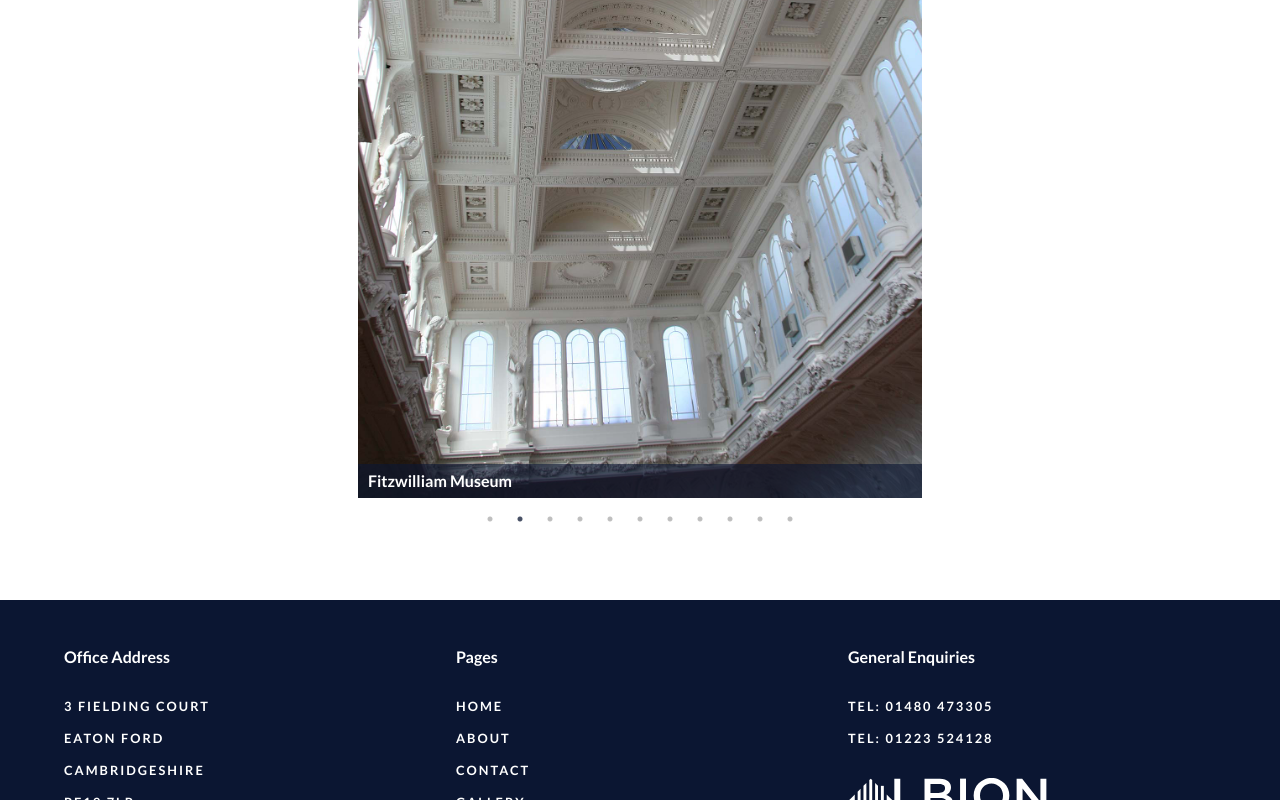
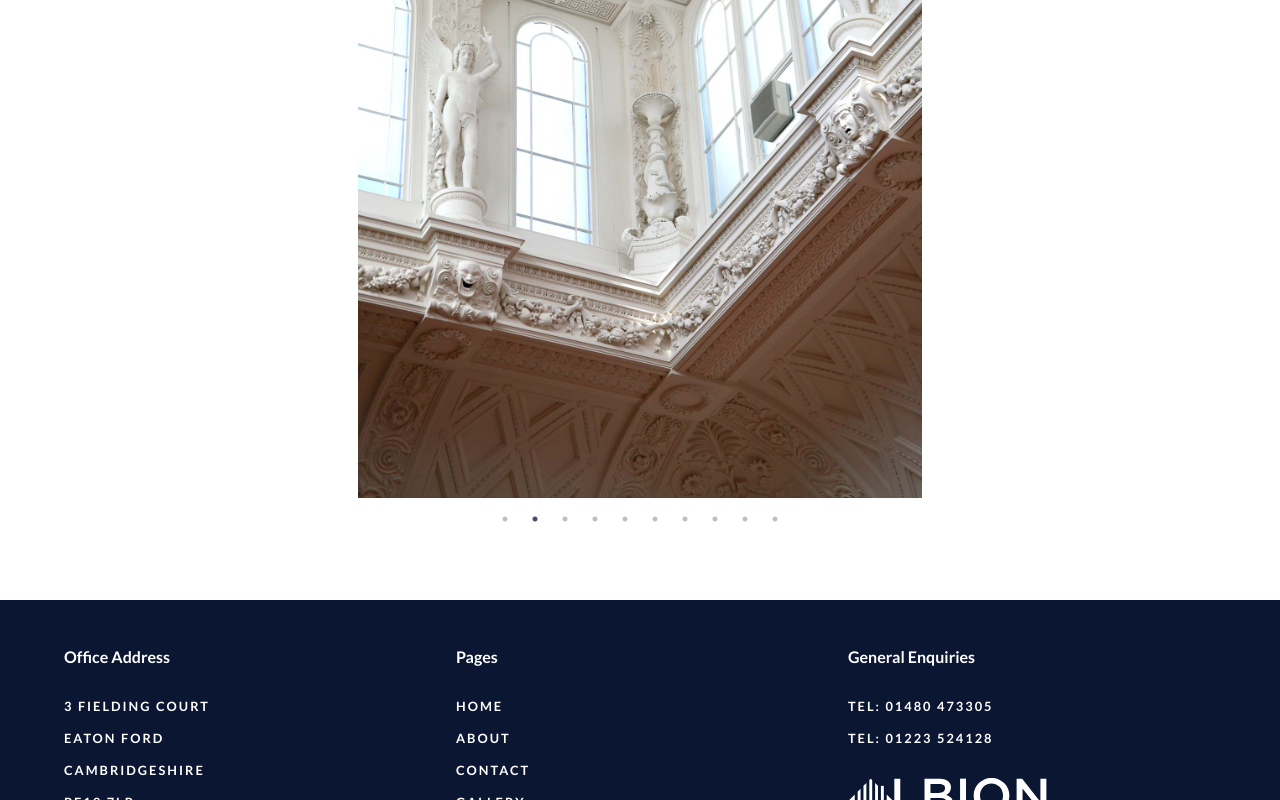
Before and after one commit to ellis-sutehall/albion-gatsby, a Gatsby site: page /gallery in a window 1280 px wide. Shown: the part 577-1377 px from the top of the page. Built offline with nearby package versions, Linux system fonts and the light colour scheme; Gatsby itself is replaced by a stand-in of ours.

Commit message:
Adds video, removes gallery image and captions

```diff
--- a/src/components/footer.js
+++ b/src/components/footer.js
@@ -119,7 +119,7 @@ const Footer = () => {
             </div>
             <div className="level-right">
               <div className="level-item">
-                <p class="site-credit">
+                <p className="site-credit">
                   Website by{" "}
                   <a
                     href="https://ellissutehall.co.uk"
--- a/src/pages/gallery.js
+++ b/src/pages/gallery.js
@@ -33,19 +33,6 @@ const Gallery = () => {
     slidesToScroll: 1,
     adaptiveHeight: true,
   }
-  const altText = [
-    "Fitzwilliam Museum",
-    "Fitzwilliam Museum",
-    "Fitzwilliam Museum",
-    "Sefton Lodge",
-    "Office refurb",
-    "Staircase wallpaper",
-    "Feature Wallpaper",
-    "Woodwrok",
-    "Shop front",
-    "External - high access",
-    "Garage Doors",
-  ]
   return (
     <Layout>
       <SEO
@@ -66,12 +53,9 @@ const Gallery = () => {
                     <div className="gallery-wrapper" key={index}>
                       <Img
                         fluid={node.childImageSharp.fluid}
-                        alt={altText[index]}
+                        alt={`Albion Example Work ${index}`}
                         objectFit="contain"
                       />
-                      <div className="caption">
-                        <p>{altText[index]}</p>
-                      </div>
                     </div>
                   ))}
                 </Slider>
--- a/src/styles/_home.scss
+++ b/src/styles/_home.scss
@@ -1,4 +1,19 @@
 .about {
+  .video {
+    height: 100%;
+    @include from($desktop) {
+      margin-bottom: $size-1;
+    }
+
+    iframe {
+      width: 100%;
+      height: auto;
+      min-height: 250px;
+      @include from($desktop) {
+        min-height: 513px;
+      }
+    }
+  }
   .expertise {
     display: flex;
     margin-bottom: $size-6;
@@ -25,7 +40,7 @@
   .about-info {
     margin-bottom: $size-1;
     @include from($desktop) {
-      margin-bottom: $size-1 * 2;
+      margin-bottom: $size-1;
     }
     .title {
       &.is-2 {
```
Also changed, not shown: src/components/video.js (added, +18 -0 lines), src/pages/index.js (+12 -0 lines), src/images/gallery/albion-decorators-gallery-02.jpg (deleted).
